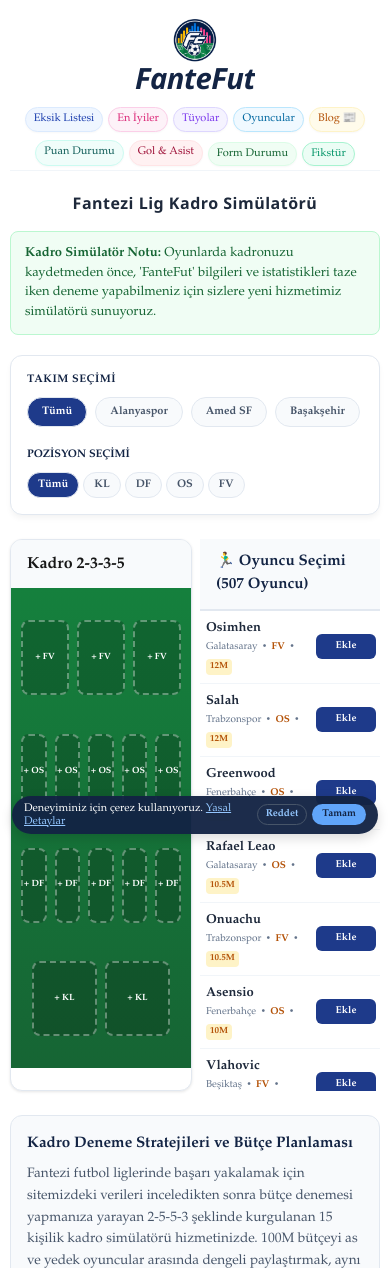
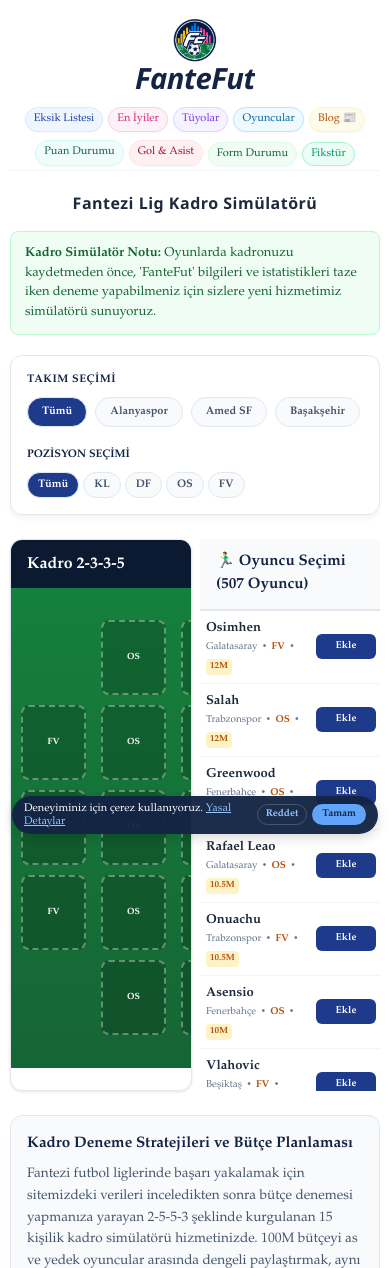
Before and after one commit to fantefut/fantefut, a Next.js app: page /kadronu-dene in a window 390 px wide. Shown: the top 1268 px of the page. Built offline with nearby package versions, Linux system fonts and the light colour scheme.

Commit message:
style(mobil): kadro deneme sayfasini yatay akisa gecir ve baslik okunabilirligini duzelt

```diff
--- a/app/kadronu-dene/page.tsx
+++ b/app/kadronu-dene/page.tsx
@@ -226,7 +226,7 @@ export default function KadronuDenePage() {
     overflow: 'hidden'
   }}
 >
-  <div style={{ backgroundColor: '#f8fafc', padding: '12px 16px', fontWeight: 'bold', display: 'flex', justifyContent: 'between' }}>
+  <div style={{ backgroundColor: '#0b1a30', color: '#ffffff', padding: '12px 16px', fontWeight: 'bold', display: 'flex', justifyContent: 'between' }}>
     {/* 3. Madde uyarınca başlığı sadeleştirdik */}
     <span>Kadro 2-3-3-5</span>
     {/* Kalan Bütçe alanı buraya gelecek */}
@@ -237,24 +237,26 @@ export default function KadronuDenePage() {
     background: 'linear-gradient(to bottom, #15803d, #166534)',
     padding: '20px 10px',
     display: 'flex',
-    flexDirection: 'column',
+    flexDirection: 'row', /* 'column' yerine 'row' yaparak soldan sağa akış sağladık */
+    overflowX: 'auto',   /* Genişlik yetmezse sağa kaydırma çubuğu açar */
     gap: '15px',
     position: 'relative',
-    minHeight: '480px', // Reklam için güvenli alan
-    justifyContent: 'space-around' // Satırları sahaya dengeli dağıtması için koruduk
+    minHeight: '480px',
+    justifyContent: 'space-around'
 }}>
 
+
              {/* 1. Satır: Forvet Satırı (Maks 3 Oyuncu) */}
-<div style={{ display: 'flex', justifyContent: 'center', gap: '8px' }}>
+<div style={{ display: 'flex', flexDirection: 'column', justifyContent: 'center', gap: '8px' }}>
 {getPlayersByPosition("FV").map((p) => (
-    <div key={p.id} style={{ textAlign: 'center', width: '65px' }}>
-      {/* Baş harf alanı kalktı, yerine sabit ⚽ emojisi geldi */}
+    <div key={p.id} style={{ textAlign: 'center', width: '65px', display: 'flex', flexDirection: 'column', alignItems: 'center', gap: '2px' }}>
+        {/* Baş harf alanı kalktı, yerine sabit ⚽️ emojisi geldi */}
         <div style={{ display: 'flex', alignItems: 'center', justifyContent: 'center', backgroundColor: '#1e293b', color: '#ffffff', fontSize: '16px', width: '65px', height: '40px', borderRadius: '8px' }}>
-        ⚽
+            ⚽️
         </div>
 
         {/* Oyuncu İsmi */}
-      <div style={{ backgroundColor: 'rgba(0,0,0,0.85)', color: '#fff', fontSize: '9px', fontWeight: 'bold', padding: '2px 3px', borderRadius: '4px', marginTop: '2px', overflow: 'hidden', textOverflow: 'ellipsis', whiteSpace: 'nowrap' }}>
+        <div style={{ backgroundColor: 'rgba(0,0,0,0.85)', color: '#fff', fontSize: '9px', fontWeight: 'bold', padding: '2px 3px', borderRadius: '4px', marginTop: '2px', overflow: 'hidden', textOverflow: 'ellipsis', whiteSpace: 'nowrap', width: '100%' }}>
             {p.name}
         </div>
 
@@ -289,26 +291,28 @@ export default function KadronuDenePage() {
             fontSize: '9px',
             fontWeight: 'bold',
             cursor: 'pointer',
-        backgroundColor: 'rgba(0,0,0,0.2)'
+            backgroundColor: 'rgba(0,0,0,0.2)',
+            marginBottom: '2px'
         }}
     >
-      <span>+ FV</span>
+        <span>FV</span>
     </div>
 ))}
 </div>
 
 
+
               {/* 2. Satır: Orta Saha Satırı (Maks 5 Oyuncu) */}
-<div style={{ display: 'flex', justifyContent: 'center', gap: '8px' }}>
+<div style={{ display: 'flex', flexDirection: 'column', justifyContent: 'center', gap: '8px' }}>
 {getPlayersByPosition("OS").map((p) => (
-    <div key={p.id} style={{ textAlign: 'center', width: '65px' }}>
+    <div key={p.id} style={{ textAlign: 'center', width: '65px', display: 'flex', flexDirection: 'column', alignItems: 'center', gap: '2px' }}>
         {/* Baş harf yuvarlağı kalktı, yerine tam isabet 🎯 emojisi geldi */}
         <div style={{ display: 'flex', alignItems: 'center', justifyContent: 'center', backgroundColor: '#1e293b', color: '#ffffff', fontSize: '16px', width: '65px', height: '40px', borderRadius: '8px' }}>
             🎯
         </div>
 
         {/* Oyuncu İsmi */}
-      <div style={{ backgroundColor: 'rgba(0,0,0,0.85)', color: '#fff', fontSize: '9px', fontWeight: 'bold', padding: '2px 3px', borderRadius: '4px', marginTop: '2px', overflow: 'hidden', textOverflow: 'ellipsis', whiteSpace: 'nowrap' }}>
+        <div style={{ backgroundColor: 'rgba(0,0,0,0.85)', color: '#fff', fontSize: '9px', fontWeight: 'bold', padding: '2px 3px', borderRadius: '4px', marginTop: '2px', overflow: 'hidden', textOverflow: 'ellipsis', whiteSpace: 'nowrap', width: '100%' }}>
             {p.name}
         </div>
 
@@ -343,27 +347,29 @@ export default function KadronuDenePage() {
             fontSize: '9px',
             fontWeight: 'bold',
             cursor: 'pointer',
-        backgroundColor: 'rgba(0,0,0,0.2)'
+            backgroundColor: 'rgba(0,0,0,0.2)',
+            marginBottom: '2px'
         }}
     >
-      <span>+ OS</span>
+        <span>OS</span>
     </div>
 ))}
 </div>
 
 
 
+
              {/* 3. Satır: Defans Satırı (Maks 5 Oyuncu) */}
-<div style={{ display: 'flex', justifyContent: 'center', gap: '8px' }}>
+<div style={{ display: 'flex', flexDirection: 'column', justifyContent: 'center', gap: '8px' }}>
 {getPlayersByPosition("DF").map((p) => (
-    <div key={p.id} style={{ textAlign: 'center', width: '65px' }}>
+    <div key={p.id} style={{ textAlign: 'center', width: '65px', display: 'flex', flexDirection: 'column', alignItems: 'center', gap: '2px' }}>
         {/* Baş harf yuvarlağı yerine koruyucu 🛡️ emojisi ve eşitlenmiş kart alanı */}
         <div style={{ display: 'flex', alignItems: 'center', justifyContent: 'center', backgroundColor: '#1e293b', color: '#ffffff', fontSize: '16px', width: '65px', height: '40px', borderRadius: '8px' }}>
             🛡️
         </div>
 
         {/* Oyuncu İsmi */}
-      <div style={{ backgroundColor: 'rgba(0,0,0,0.85)', color: '#fff', fontSize: '9px', fontWeight: 'bold', padding: '2px 3px', borderRadius: '4px', marginTop: '2px', overflow: 'hidden', textOverflow: 'ellipsis', whiteSpace: 'nowrap' }}>
+        <div style={{ backgroundColor: 'rgba(0,0,0,0.85)', color: '#fff', fontSize: '9px', fontWeight: 'bold', padding: '2px 3px', borderRadius: '4px', marginTop: '2px', overflow: 'hidden', textOverflow: 'ellipsis', whiteSpace: 'nowrap', width: '100%' }}>
             {p.name}
         </div>
 
@@ -398,27 +404,29 @@ export default function KadronuDenePage() {
             fontSize: '9px',
             fontWeight: 'bold',
             cursor: 'pointer',
-        backgroundColor: 'rgba(0,0,0,0.2)'
+            backgroundColor: 'rgba(0,0,0,0.2)',
+            marginBottom: '2px'
         }}
     >
-      <span>+ DF</span>
+        <span>DF</span>
     </div>
 ))}
 </div>
 
 
 
+
              {/* 4. Satır: Kaleci Satırı (Maks 2 Oyuncu) */}
-<div style={{ display: 'flex', justifyContent: 'center', gap: '8px' }}>
+<div style={{ display: 'flex', flexDirection: 'column', justifyContent: 'center', gap: '8px' }}>
 {getPlayersByPosition("KL").map((p) => (
-    <div key={p.id} style={{ textAlign: 'center', width: '65px' }}>
+    <div key={p.id} style={{ textAlign: 'center', width: '65px', display: 'flex', flexDirection: 'column', alignItems: 'center', gap: '2px' }}>
         {/* Baş harf yuvarlağı yerine koruyucu 🧤 emojisi ve eşitlenmiş kart alanı */}
         <div style={{ display: 'flex', alignItems: 'center', justifyContent: 'center', backgroundColor: '#1e293b', color: '#ffffff', fontSize: '16px', width: '65px', height: '40px', borderRadius: '8px' }}>
             🧤
         </div>
 
         {/* Oyuncu İsmi */}
-      <div style={{ backgroundColor: 'rgba(0,0,0,0.85)', color: '#fff', fontSize: '9px', fontWeight: 'bold', padding: '2px 3px', borderRadius: '4px', marginTop: '2px', overflow: 'hidden', textOverflow: 'ellipsis', whiteSpace: 'nowrap' }}>
+        <div style={{ backgroundColor: 'rgba(0,0,0,0.85)', color: '#fff', fontSize: '9px', fontWeight: 'bold', padding: '2px 3px', borderRadius: '4px', marginTop: '2px', overflow: 'hidden', textOverflow: 'ellipsis', whiteSpace: 'nowrap', width: '100%' }}>
             {p.name}
         </div>
 
@@ -453,13 +461,15 @@ export default function KadronuDenePage() {
             fontSize: '9px',
             fontWeight: 'bold',
             cursor: 'pointer',
-        backgroundColor: 'rgba(0,0,0,0.2)'
+            backgroundColor: 'rgba(0,0,0,0.2)',
+            marginBottom: '2px'
         }}
     >
-      <span>+ KL</span>
+        <span>KL</span>
     </div>
 ))}
 </div>
+
 
 
 
```
Lines whose indentation alone changed are shown as unchanged.
